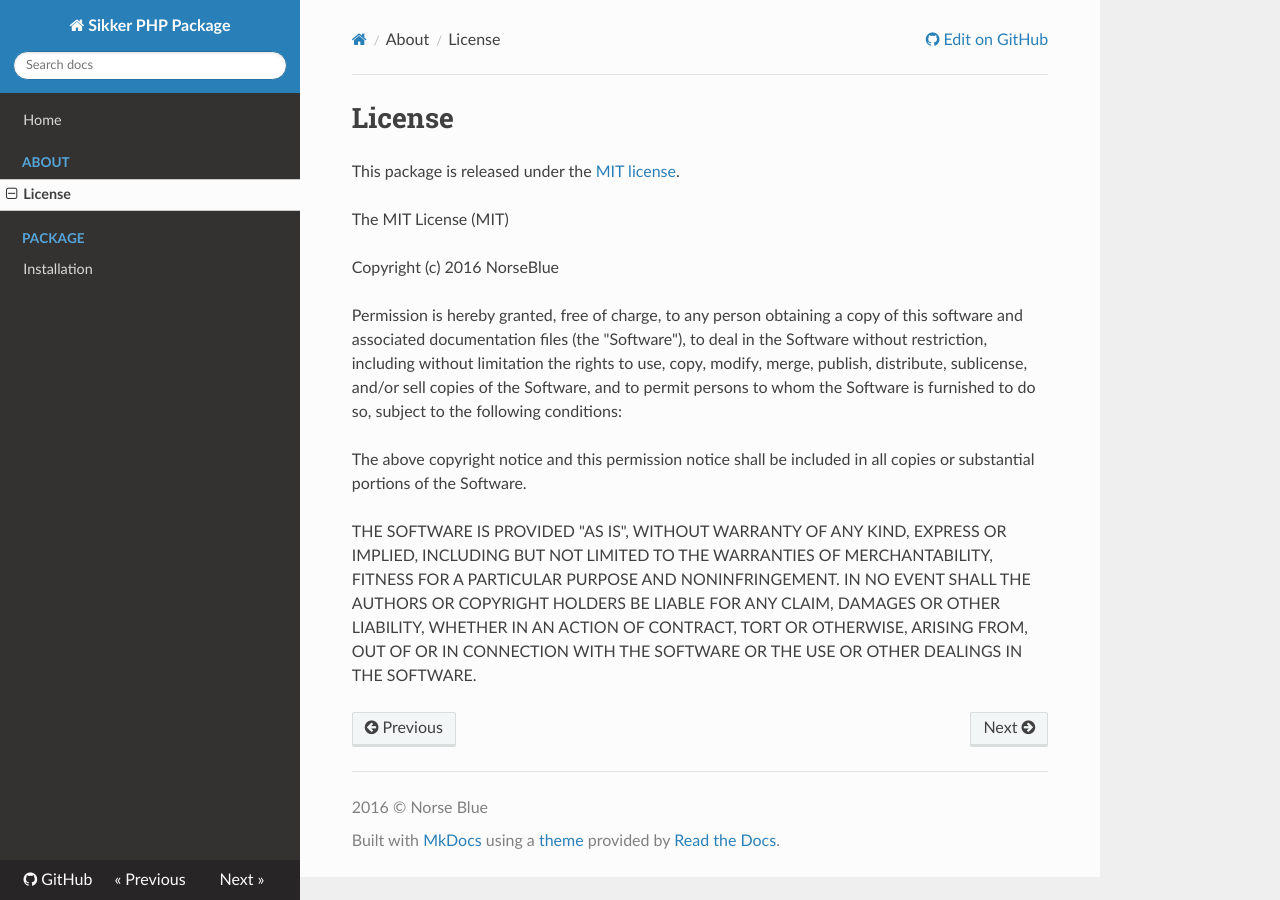
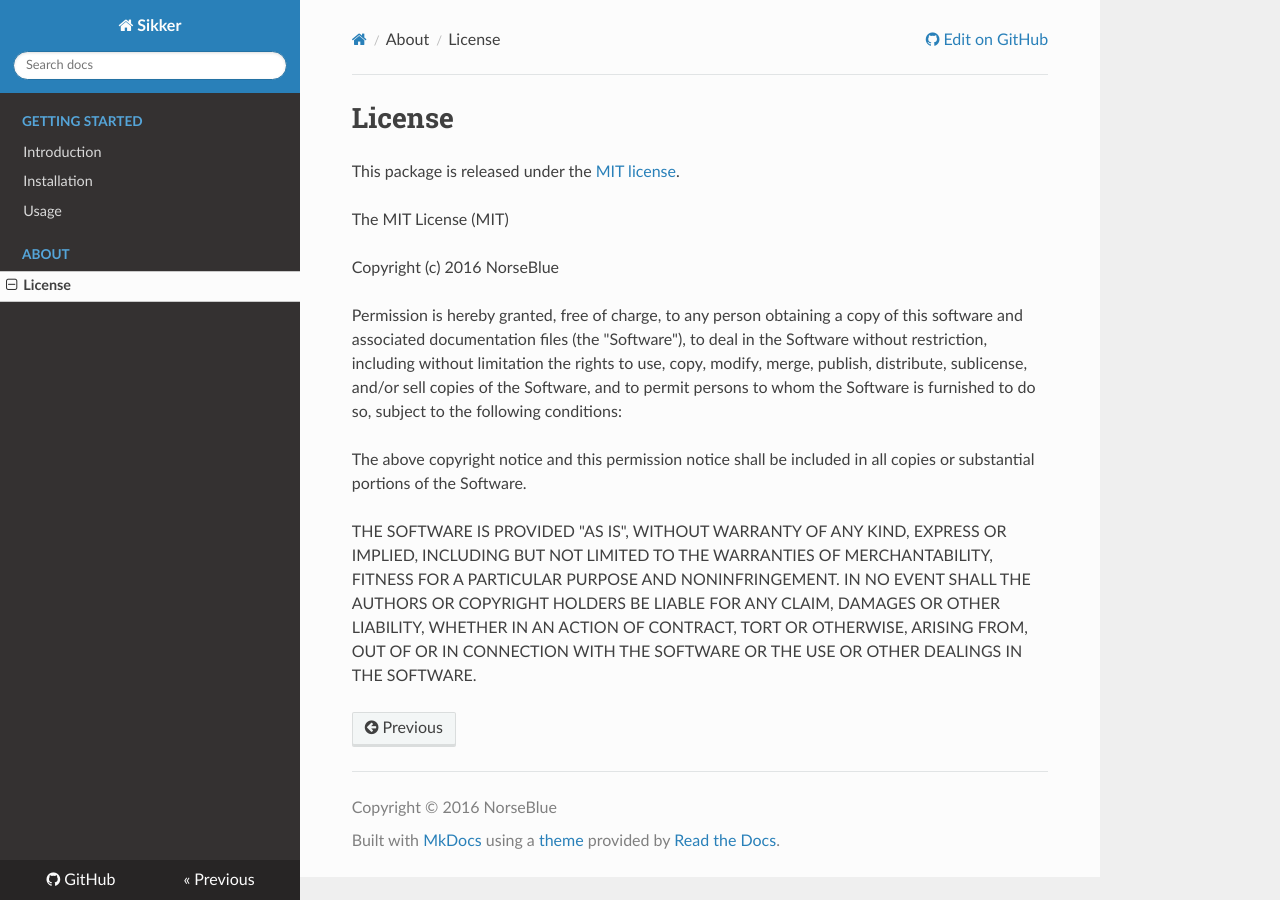
Before and after one commit to norse-blue/php-sikker, an MkDocs documentation site: the page built from docs/about/license.md, in a window 1280 px wide. Built offline with MkDocs 1.6.1, drawn with Linux system fonts in a browser that asks for light colours; nearby versions of some CDN libraries; old or Windows-style settings are respelled for this version of MkDocs.

```diff
--- a/mkdocs.yml
+++ b/mkdocs.yml
@@ -1,14 +1,15 @@
-site_name: 'Sikker PHP Package'
+site_name: 'Sikker'
 site_url: http://norse.blue
 site_author: 'Norse Blue'
 site_favicon: favicon.ico
-copyright: '2016 © Norse Blue'
+copyright: 'Copyright © 2016 NorseBlue'
 repo_url: https://github.com/NorseBlue/Sikker
 repo_name: 'GitHub'
 theme: readthedocs
 pages:
-  - Home: 'index.md'
+  - Getting Started:
+    - Introduction: 'index.md'
+    - Installation: 'getting-started/installation.md'
+    - Usage: 'getting-started/usage.md'
   - About:
     - License: 'about/license.md'
-  - Package:
-    - Installation: 'package/installation.md'
```
Also changed, not shown: README.md (+4 -3 lines), docs/getting-started/installation.md (added, +25 -0 lines), docs/getting-started/usage.md (added, +22 -0 lines), docs/index.md (+40 -1 lines), docs/package/installation.md (deleted, +0 -37 lines).
